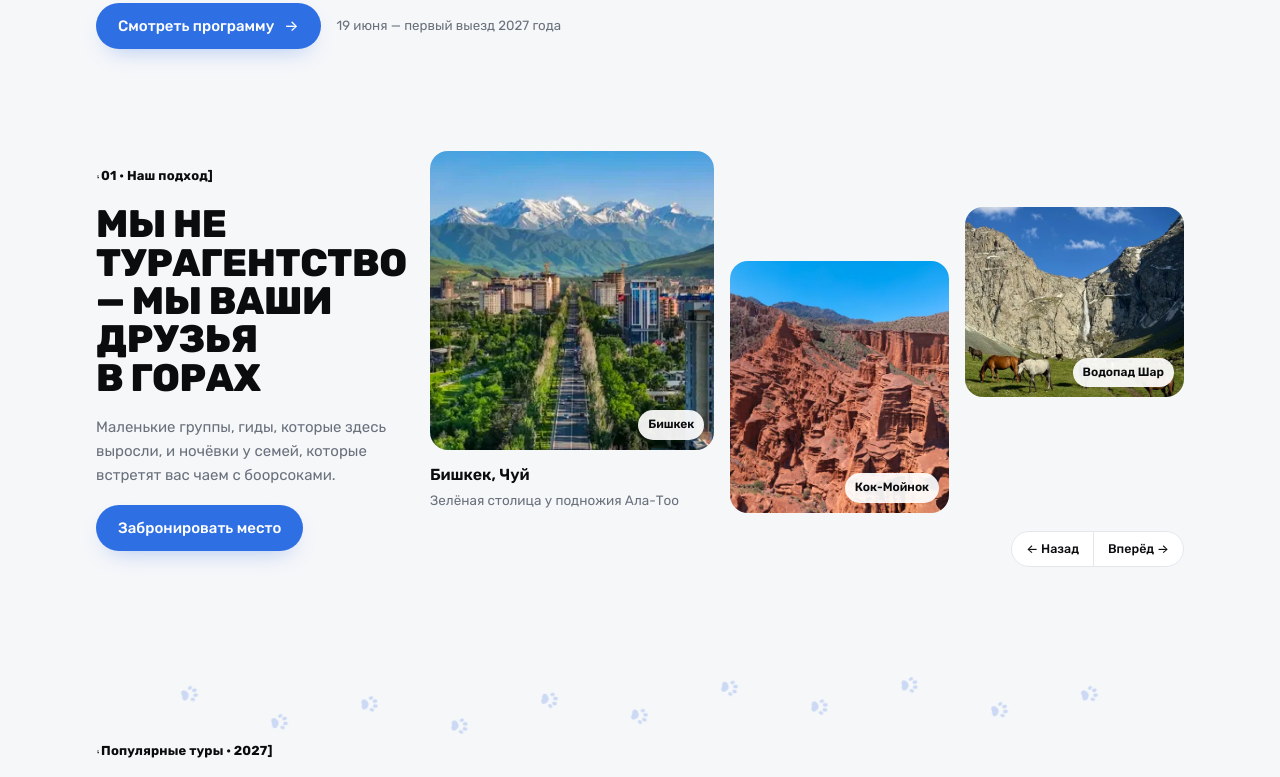
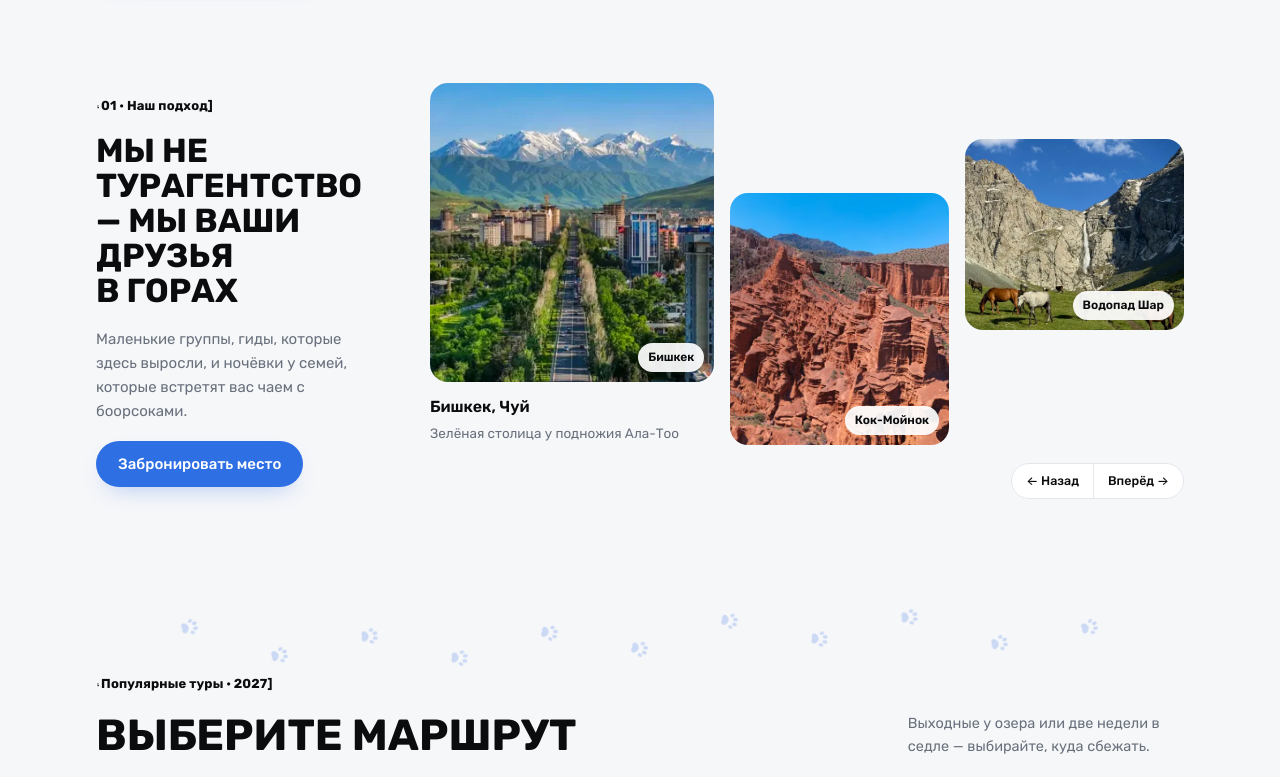
Before and after one commit to kireunn/irbis-site, a plain HTML site: page index.html in a window 1280 px wide. Shown: the part 2195-2972 px from the top of the page. Drawn offline with Linux system fonts and the light colour scheme.

Commit message:
Заголовки секций компактнее
Co-Authored-By: Claude Opus 5.5 <noreply@anthropic.com>

```diff
--- a/index.html
+++ b/index.html
@@ -1379,8 +1379,12 @@ body.menu-open .wa-fab,.lb.open~.wa-fab{display:none}
 .eyebrow{background:none;border:0;padding:0;border-radius:0;font-size:13px;font-weight:700;letter-spacing:.01em;color:var(--fg);gap:0}
 .eyebrow::before{content:"[ ";width:auto;height:auto;border-radius:0;background:none}
 .eyebrow::after{content:" ]"}
-.sec-head h2,.ex-head h2,.v-copy h2,.day h2,.dl-head h2,.tsec h2,.final-copy h2,.phead h1,.mega,.rf-title,.copy h2,.pre h2,.wstep h2,.th h1,.alt-head h2{font-weight:800;text-transform:uppercase;letter-spacing:-.01em;line-height:1}
-.phead h1{font-size:clamp(36px,6vw,84px)}
+.sec-head h2,.ex-head h2,.v-copy h2,.day h2,.dl-head h2,.tsec h2,.final-copy h2,.phead h1,.mega,.rf-title,.copy h2,.pre h2,.wstep h2,.th h1,.alt-head h2{font-weight:700;text-transform:uppercase;letter-spacing:0;line-height:1.05}
+.sec-head h2,.ex-head h2,.v-copy h2,.day h2,.dl-head h2,.final-copy h2,.copy h2,.pre h2,.alt-head h2{font-size:clamp(22px,2.6vw,36px)}
+.tsec h2,.wstep h2{font-size:clamp(18px,1.8vw,24px)}
+.mega{font-size:clamp(26px,3.4vw,44px)}
+.rf-title{font-size:clamp(26px,3.4vw,44px)}
+.phead h1,.th h1{font-size:clamp(28px,3.8vw,52px)}
 .hero2-shade{background:linear-gradient(180deg,rgb(var(--shade) / .4),rgb(var(--shade) / 0) 26%,rgb(var(--shade) / 0) 62%,rgb(var(--shade) / .28))}
 .hsearch{background:rgba(255,255,255,.94);color:var(--fg);border-top:0;box-shadow:0 -10px 30px -20px rgba(15,35,70,.35)}
 .hsearch .hs-cell{border-color:var(--line)}
```
